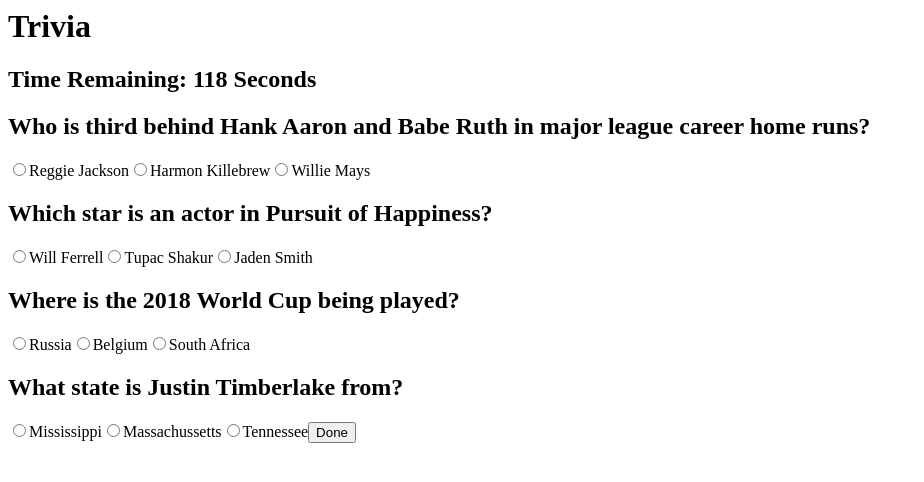
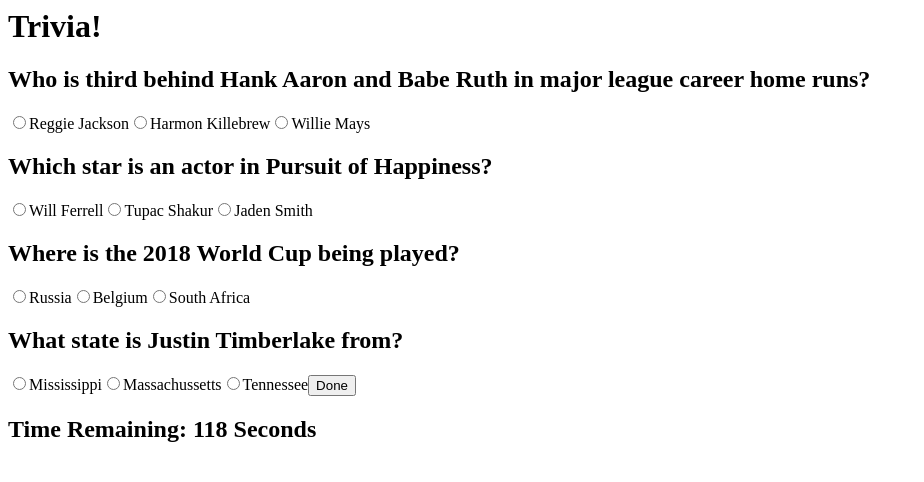
Before and after one commit to maxcliff/Trivia-Game, a plain HTML site: page index.html in a window 1280 px wide. Both pictures are taken after a click on the button "Start". Shown: the whole page, without its empty margins (0-924 px from the left). Drawn offline with nearby package versions, Linux system fonts and the light colour scheme; a web font is replaced by a local one.

Commit message:
everything

```diff
--- a/assets/javascript/app.js
+++ b/assets/javascript/app.js
@@ -34,7 +34,7 @@ var game = {
     game.counter--;
     $("#counter-number").html(game.counter);
     if (game.counter === 0) {
-      console.log("TIME UP");
+      console.log("TIMES UP");
       game.done();
     }
   },
@@ -42,7 +42,7 @@ var game = {
   start: function() {
     timer = setInterval(game.countdown, 1000);
 
-    $("#sub-wrapper").prepend("<h2>Time Remaining: <span id='counter-number'>120</span> Seconds</h2>");
+    $("#sub-wrapper").append("<h2>Time Remaining: <span id='counter-number'>120</span> Seconds</h2>");
 
     $("#start").remove();
 
@@ -121,8 +121,6 @@ var game = {
   }
 };
 
-// CLICK EVENTS
-
 $(document).on("click", "#start", function() {
   game.start();
 });
--- a/index.html
+++ b/index.html
@@ -3,13 +3,11 @@
   <head>
 
     <meta charset="UTF-8">
-    <title>Trivia</title>
-
-
+    <title>Trivia!</title>
 
     <script type="text/javascript" src="https://cdnjs.cloudflare.com/ajax/libs/jquery/3.2.1/jquery.min.js"></script>
 
-    <!-- Google Font -->
+
     <link href="https://fonts.googleapis.com/css?family=Geo" rel="stylesheet" type="text/css">
 
   </head>
@@ -17,7 +15,7 @@
   <body>
 
     <div id="wrapper">
-      <h1>Trivia</h1>
+      <h1>Trivia!</h1>
       <div id="sub-wrapper">
         <div id="quiz-area">
           <button id="start">Start</button>
```
